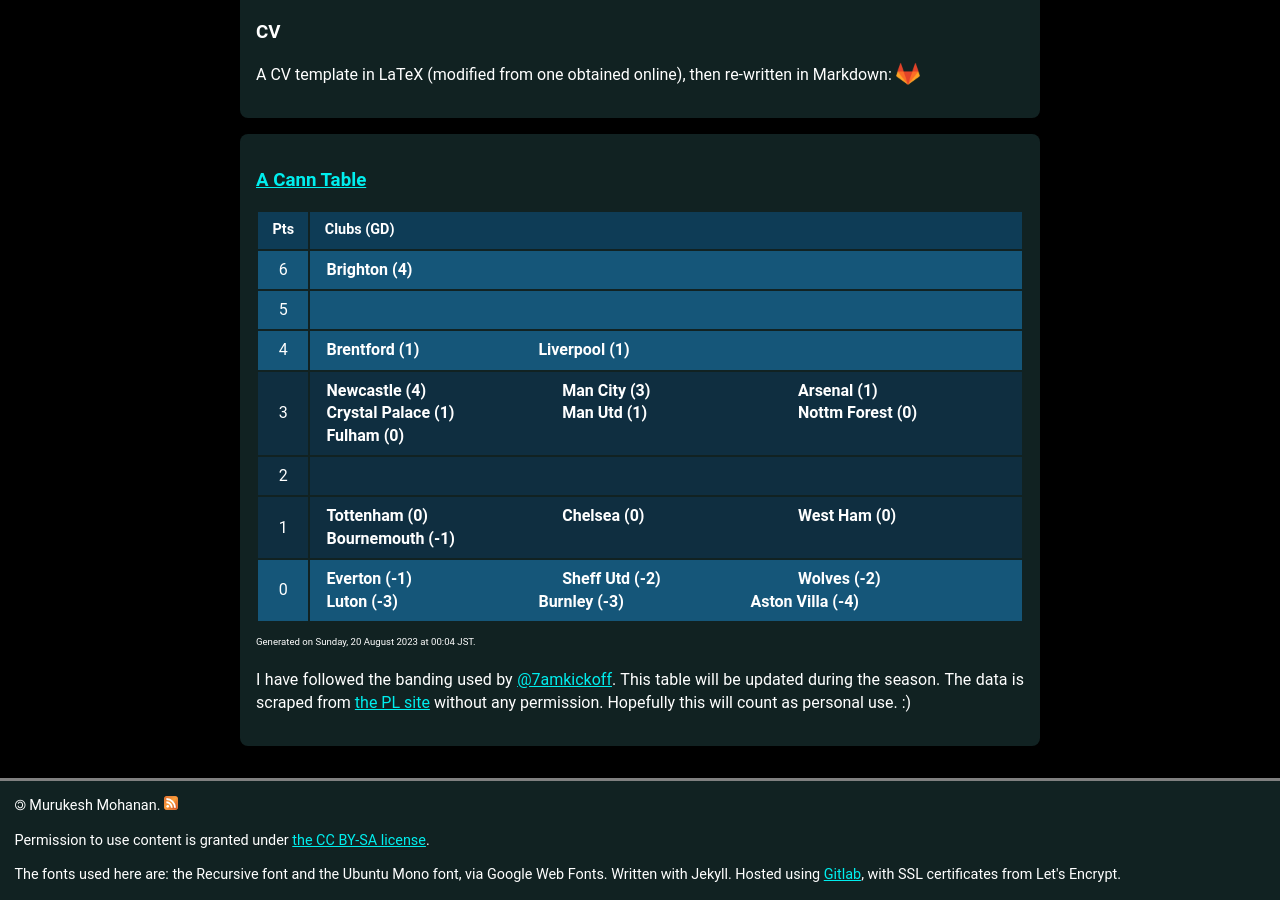
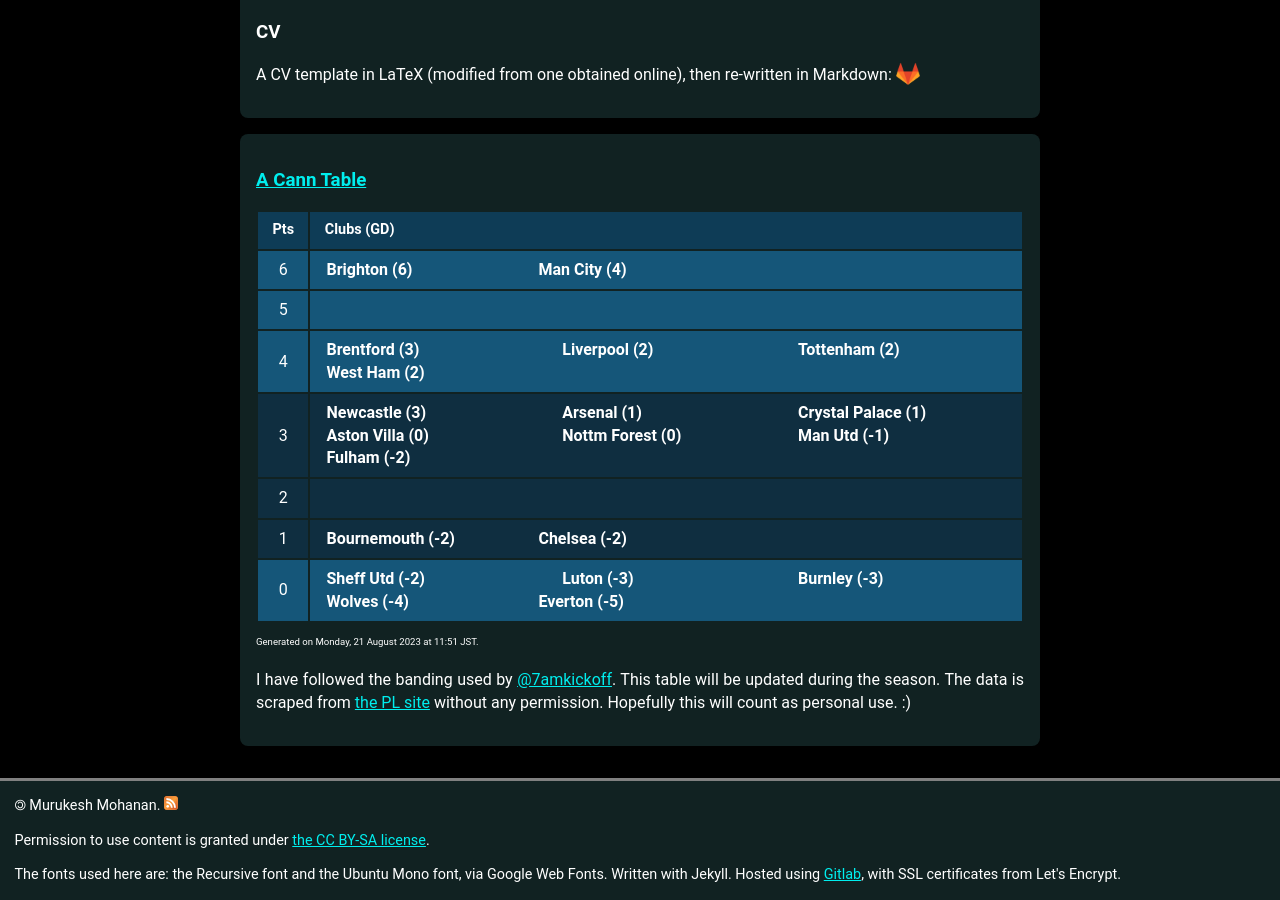
Before and after one commit to muru/muru.github.io, a Jekyll site: the page built from resources.md, in a window 1280 px wide and 900 px high, scrolled down 1235 px. Built offline with Jekyll 4.4.1, drawn with Linux system fonts in a browser that asks for light colours; some web fonts are replaced.

Commit message:
updated cann-table: Mon 21 Aug 11:51:57 JST 2023

```diff
--- a/cann-table.html
+++ b/cann-table.html
@@ -3,7 +3,8 @@
 	<tr class="cann-row-1">
 		<td class="cann-point"> 6 </td>
 		<td class="cann-clubs">
-			<span class="club-name"> Brighton (4) </span>
+			<span class="club-name"> Brighton (6) </span>
+			<span class="club-name"> Man City (4) </span>
 		</td>
  	</tr>
 	<tr class="cann-row-1">
@@ -14,20 +15,22 @@
 	<tr class="cann-row-1">
 		<td class="cann-point"> 4 </td>
 		<td class="cann-clubs">
-			<span class="club-name"> Brentford (1) </span>
-			<span class="club-name"> Liverpool (1) </span>
+			<span class="club-name"> Brentford (3) </span>
+			<span class="club-name"> Liverpool (2) </span>
+			<span class="club-name"> Tottenham (2) </span>
+			<span class="club-name"> West Ham (2) </span>
 		</td>
  	</tr>
 	<tr class="cann-row-2">
 		<td class="cann-point"> 3 </td>
 		<td class="cann-clubs">
-			<span class="club-name"> Newcastle (4) </span>
-			<span class="club-name"> Man City (3) </span>
+			<span class="club-name"> Newcastle (3) </span>
 			<span class="club-name"> Arsenal (1) </span>
 			<span class="club-name"> Crystal Palace (1) </span>
-			<span class="club-name"> Man Utd (1) </span>
+			<span class="club-name"> Aston Villa (0) </span>
 			<span class="club-name"> Nottm Forest (0) </span>
-			<span class="club-name"> Fulham (0) </span>
+			<span class="club-name"> Man Utd (-1) </span>
+			<span class="club-name"> Fulham (-2) </span>
 		</td>
  	</tr>
 	<tr class="cann-row-2">
@@ -38,22 +41,19 @@
 	<tr class="cann-row-2">
 		<td class="cann-point"> 1 </td>
 		<td class="cann-clubs">
-			<span class="club-name"> Tottenham (0) </span>
-			<span class="club-name"> Chelsea (0) </span>
-			<span class="club-name"> West Ham (0) </span>
-			<span class="club-name"> Bournemouth (-1) </span>
+			<span class="club-name"> Bournemouth (-2) </span>
+			<span class="club-name"> Chelsea (-2) </span>
 		</td>
  	</tr>
 	<tr class="cann-row-1">
 		<td class="cann-point"> 0 </td>
 		<td class="cann-clubs">
-			<span class="club-name"> Everton (-1) </span>
 			<span class="club-name"> Sheff Utd (-2) </span>
-			<span class="club-name"> Wolves (-2) </span>
 			<span class="club-name"> Luton (-3) </span>
 			<span class="club-name"> Burnley (-3) </span>
-			<span class="club-name"> Aston Villa (-4) </span>
+			<span class="club-name"> Wolves (-4) </span>
+			<span class="club-name"> Everton (-5) </span>
 		</td>
  	</tr>
 </table>
-<span id="cann-gen-note"> Generated on  Sunday, 20 August 2023 at 00:04 JST. </span>
+<span id="cann-gen-note"> Generated on  Monday, 21 August 2023 at 11:51 JST. </span>
```
